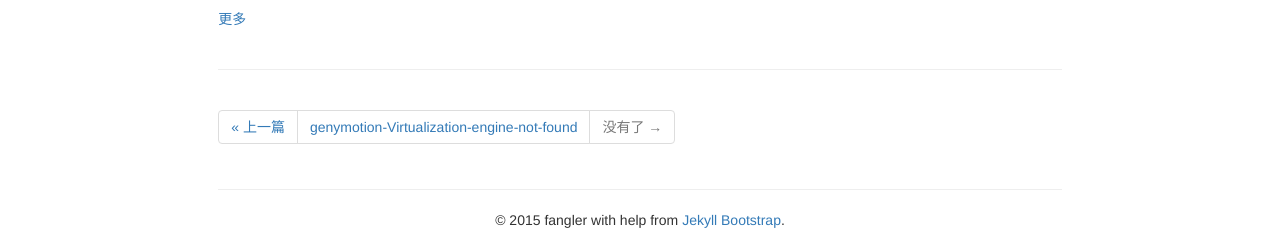
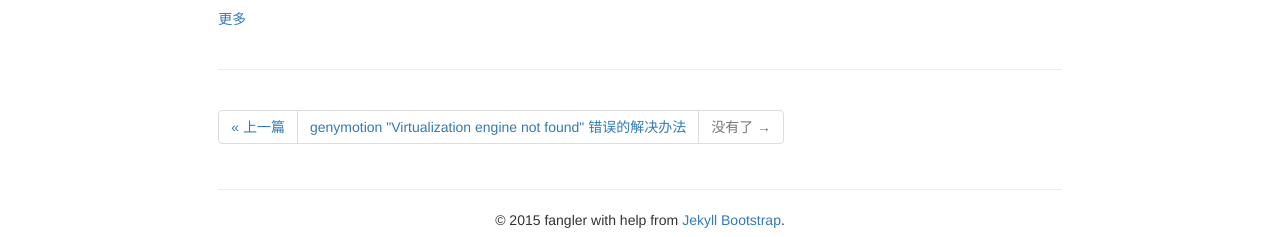
Before and after one commit to fangler/fangler.github.io, a Jekyll site: the page built from _posts/2015-05-12-genymotion-virtualization-engine-not-found.md, in a window 1280 px wide and 1212 px high. Shown: the part 972-1209 px from the top of the window. Built offline with Jekyll 4.4.1, drawn with Linux system fonts in a browser that asks for light colours; nearby versions of some CDN libraries; library files that are not in the unit come from our copies; comment, search, counter and statistics services are not loaded; some of the changed text lies outside the part shown.

Commit message:
Update 2015-05-12-genymotion-virtualization-engine-not-found.md

```diff
--- a/_posts/2015-05-12-genymotion-virtualization-engine-not-found.md
+++ b/_posts/2015-05-12-genymotion-virtualization-engine-not-found.md
@@ -1,6 +1,6 @@
 ---
 layout: post
-title: genymotion-Virtualization-engine-not-found
+title: genymotion "Virtualization engine not found" 错误的解决办法
 description: 打开Genymotion的时候出现了这个错误 "Virtualization engine not found, Plugin loading aborted."
 keywords: Virtualization engine not found, Genymotion
 category: working
```
